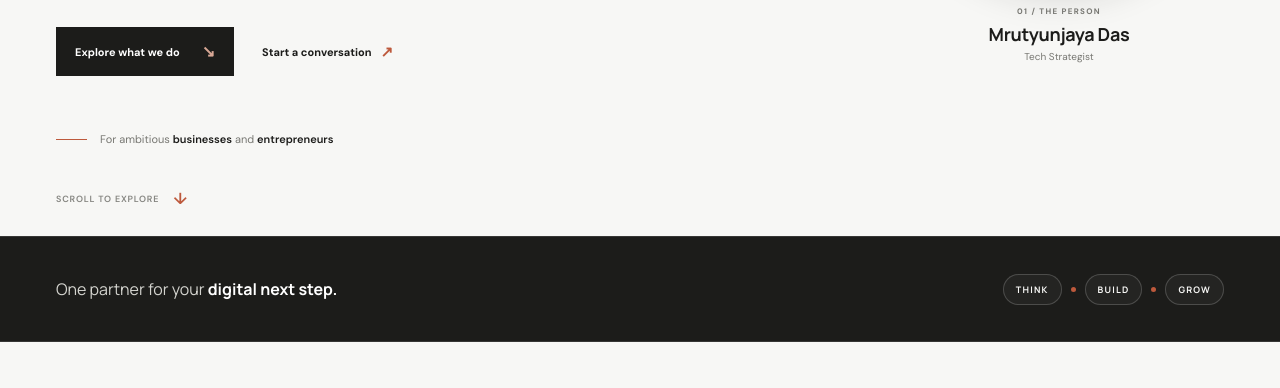
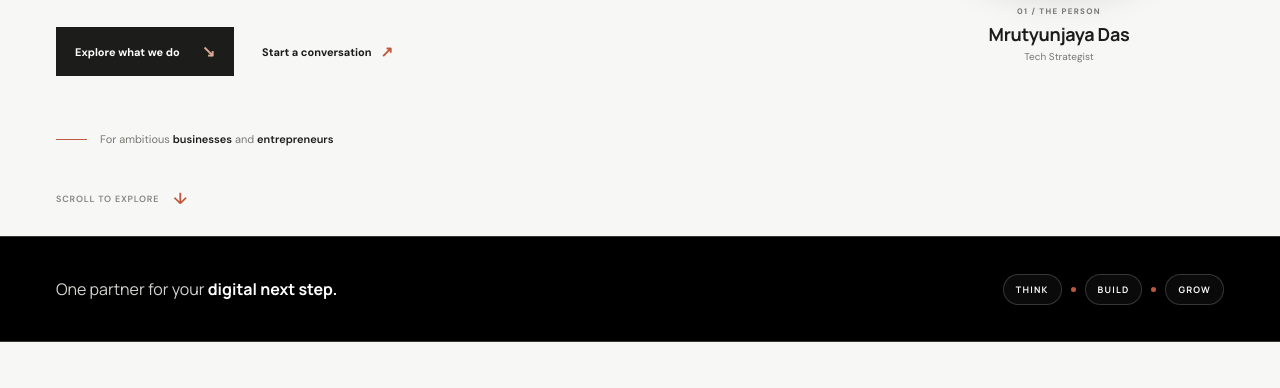
Before and after one commit to vickyyy666/it-tech-constant-portfolio, a plain HTML site: page index.html in a window 1280 px wide. Shown: the part 564-952 px from the top of the page. Drawn offline with Linux system fonts and the light colour scheme.

Commit message:
Use black background for intro band
Co-authored-by: Copilot App <223556219+Copilot@users.noreply.github.com>

```diff
--- a/styles.css
+++ b/styles.css
@@ -424,7 +424,7 @@ h2 span {
 .intro-band {
   border-top: 1px solid #373735;
   border-bottom: 1px solid #373735;
-  background: var(--ink);
+  background: #000;
 }
 
 .intro-band-inner {
@@ -434,6 +434,7 @@ h2 span {
   justify-content: space-between;
   gap: 20px;
   padding-block: 16px;
+  background: #000;
   font-family: var(--font-display);
 }
 
```
